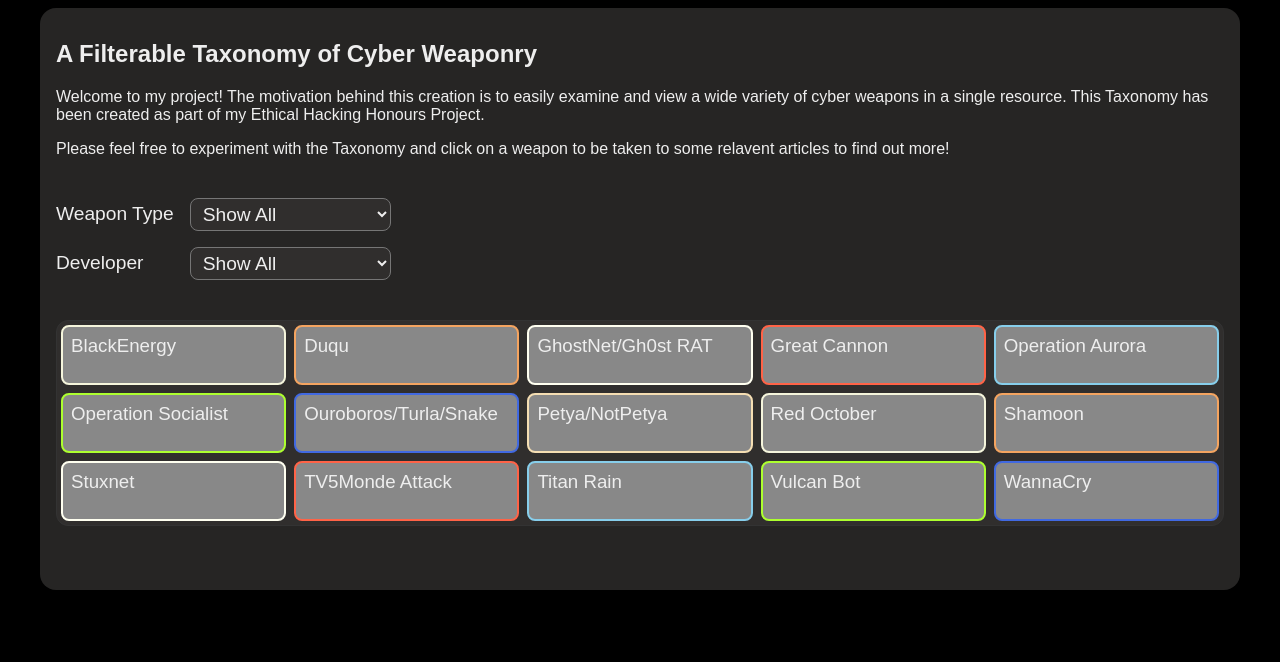
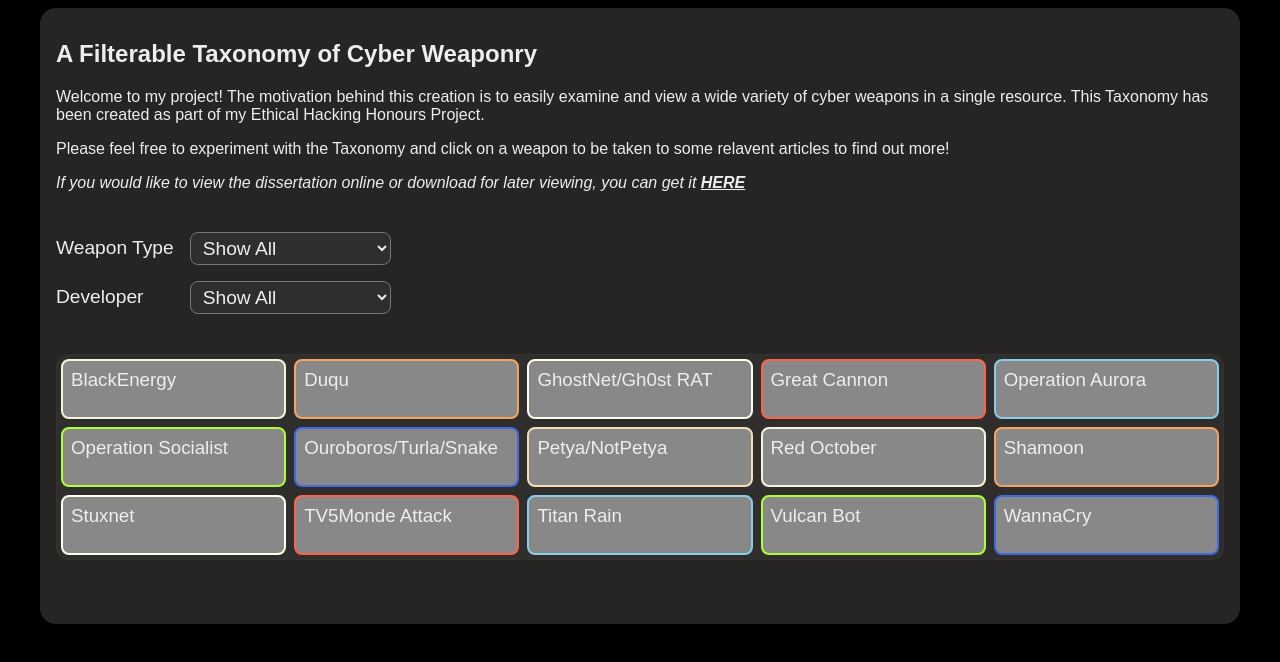
Before and after one commit to Wheeler3635/cyber-weapon-taxonomy, a plain HTML site: page index.html in a window 1280 px wide. Drawn offline with nearby package versions, Linux system fonts and the light colour scheme.

Commit message:
Added Dissertation Link

```diff
--- a/index.html
+++ b/index.html
@@ -225,6 +225,7 @@
             <p>Welcome to my project! The motivation behind this creation is to easily examine and view a wide variety of cyber weapons in a single resource. This Taxonomy has been created as part of my Ethical Hacking Honours Project.</p>
 
             <p>Please feel free to experiment with the Taxonomy and click on a weapon to be taken to some relavent articles to find out more!</p>
+            <p><i>If you would like to view the dissertation online or download for later viewing, you can get it <a href="https://docs.google.com/document/d/1S06ejXzZZoNO9hBlkOwy_SNMP6IAoDLyVPYcBcKQMVc/edit?usp=sharing"><b>HERE</b></a></i></p>
         </section>
 
         <form class="controls">
```
